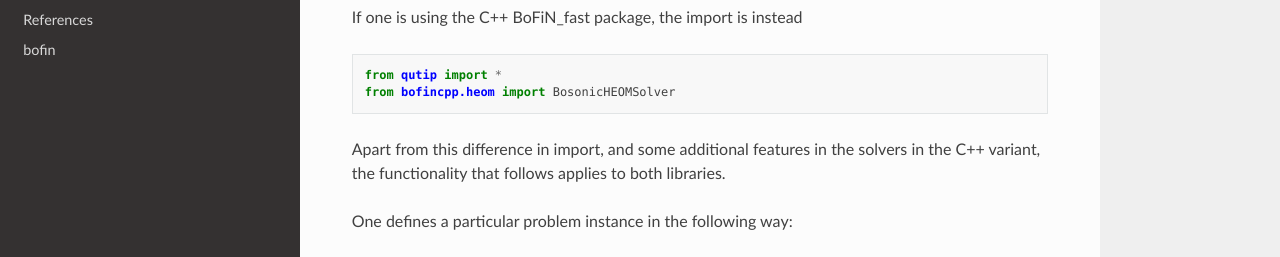
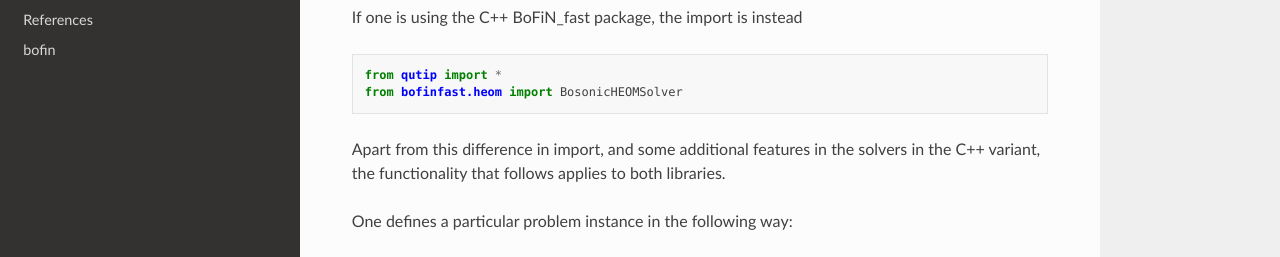
Before and after one commit to tehruhn/bofin, a Sphinx documentation site: the page built from docs/bosonic.rst, in a window 1280 px wide and 900 px high. Shown: the part 309-566 px from the top of the window. Built offline with Sphinx 7.4.7 and the Read the Docs theme 2.0.0, drawn with Linux system fonts in a browser that asks for light colours.

Commit message:
updated docs

```diff
--- a/docs/bosonic.rst
+++ b/docs/bosonic.rst
@@ -14,7 +14,7 @@
 .. code-block:: python
 
     from qutip import *
-    from bofincpp.heom import BosonicHEOMSolver
+    from bofinfast.heom import BosonicHEOMSolver
 
 
 Apart from this difference in import, and some additional features in the solvers in the C++ variant, the functionality that follows applies to both libraries.
--- a/docs/fermionic.rst
+++ b/docs/fermionic.rst
@@ -14,7 +14,7 @@
 .. code-block:: python
 
     from qutip import *
-    from bofincpp.heom import FermionicHEOMSolver
+    from bofinfast.heom import FermionicHEOMSolver
 
 
 Apart from this difference in import, and some additional features in the solvers in the C++ variant, the functionality that follows applies to both libraries.
```
